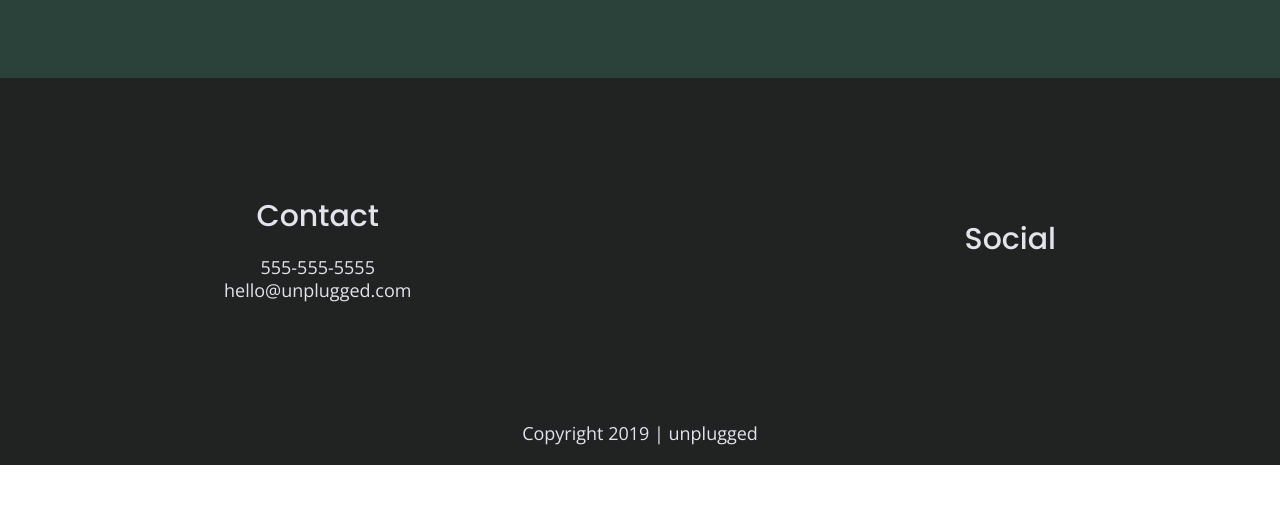
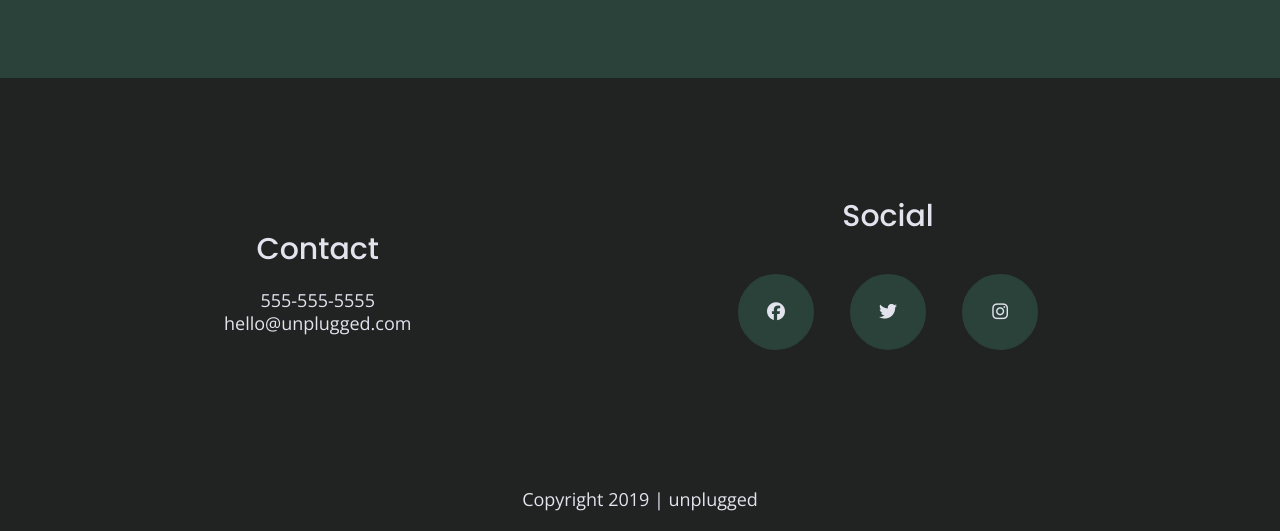
Before and after one commit to carlos-celfo/Unplugged-project, a website built with Parcel: page index.html in a window 1280 px wide. Shown: the part 2649-3180 px from the top of the page. Before the commit the page ends 3114 px from the top, so only its background shows below. Built offline with nearby package versions, Linux system fonts and the light colour scheme.

Commit message:
Social media icons added

```diff
--- a/css/main.css
+++ b/css/main.css
@@ -233,6 +233,12 @@ footer .social-icons p {
   display: flex;
   justify-content: center;
   align-items: center;
+  padding: 1em;
+  width: 2em;
+  height: 2em;
+  border: 2px solid #2a423a;
+  border-radius: 5em 5em;
+  background: #2a423a;
 }
 
 footer .copyright {
@@ -315,7 +321,7 @@ input[type=button] {
 
 .features i {
 	font-size: 3.75em;
-        margin-bottom: 40px;
+  margin-bottom: 40px;
 }
 
 .features .features-items {
@@ -644,6 +650,10 @@ input[type=button] {
       line-height: 1.285;
     }
 
+    footer .social-icons p {
+      margin: 1em;
+    }
+
     footer .copyright {
       width: 100%;
       text-align: center;
--- a/index.html
+++ b/index.html
@@ -160,9 +160,9 @@
          <div class="social">
            <h3>Social</h3>
            <div class="social-icons">
-              <p><a href="https://www.facebook.com/yoursite" target="_blank"></a></p>
-              <p><a href="https://www.twitter.com/yoursite" target="_blank"></a></p>
-              <p><a href="https://www.instagram.com/yoursite" target="_blank"></a></p>
+              <p><a href="https://www.facebook.com/yoursite" target="_blank"><i class="fab fa-facebook"></i></a></p>
+              <p><a href="https://www.twitter.com/yoursite" target="_blank"><i class="fab fa-twitter"></i></a></p>
+              <p><a href="https://www.instagram.com/yoursite" target="_blank"><i class="fab fa-instagram"></i></a></p>
            </div>
          </div>
      </div> <!-- footer content ends -->
```
Also changed, not shown: about/index.html (+3 -3 lines), faq/index.html (+3 -3 lines).
